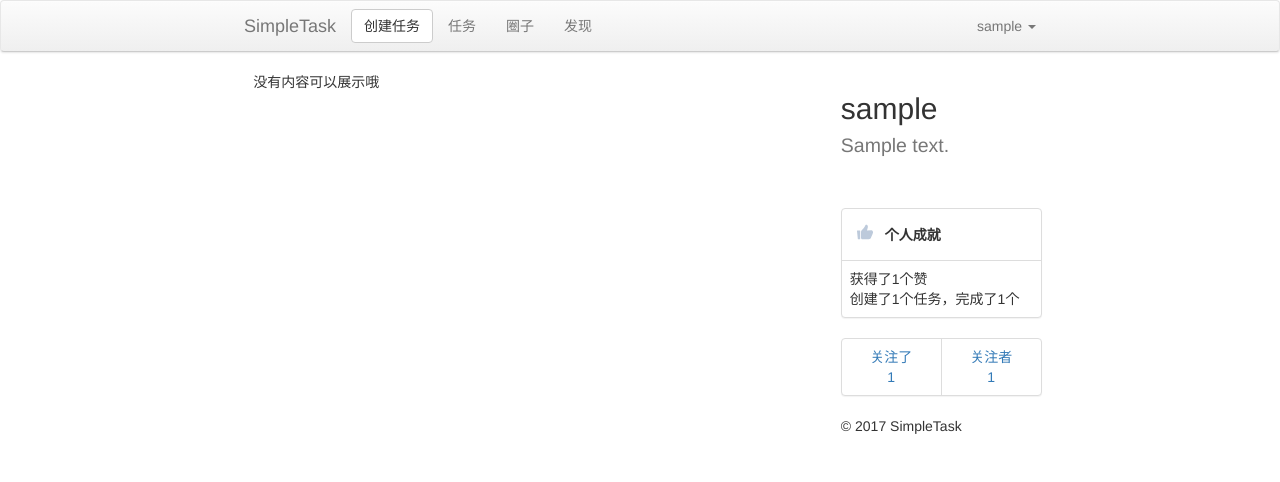
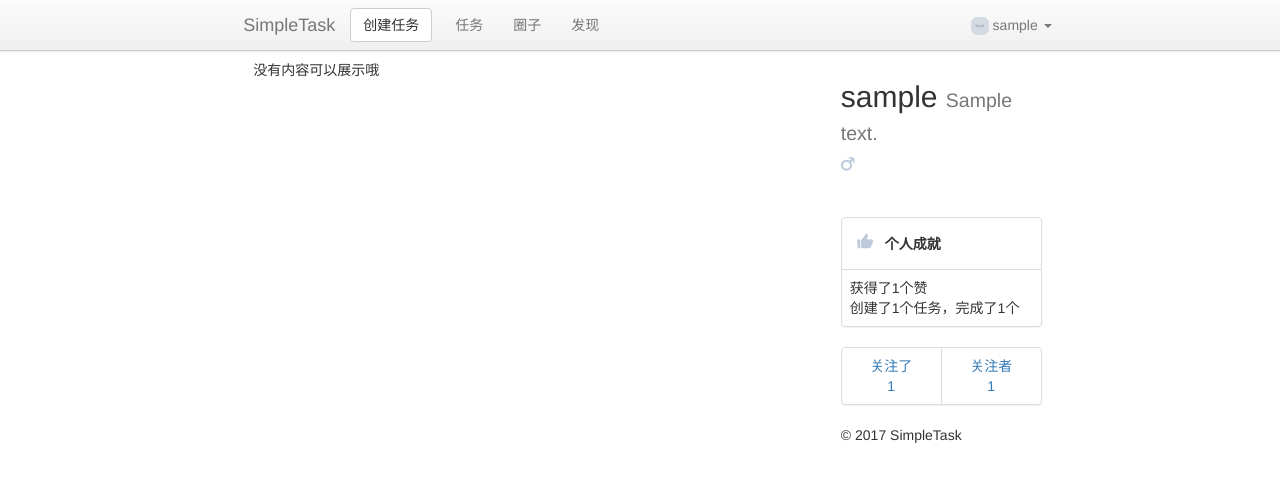
Before and after one commit to angeic/simple_task, a Flask app: a page that uses webapp/templates/base.html in a window 1280 px wide. Shown: the top 482 px of the page. Run offline with Flask 2, Linux system fonts and the light colour scheme; a user stored in the database is signed in; tables that the repository leaves empty hold one stand-in row (values such as "Sample post"); grey boxes marked "Sample" are stand-in pictures; some libraries are stand-ins or nearby versions.

Commit message:
1、调整头像的代码；2、调整评论显示

```diff
--- a/webapp/controllers/login.py
+++ b/webapp/controllers/login.py
@@ -12,7 +12,7 @@ login_blueprint = Blueprint(
 @login_blueprint.route('/', methods=['POST', 'GET'])
 def home():
     if 'user_id' in session:
-        return redirect(url_for('task.main'))
+        return redirect(url_for('task.home'))
     action = request.args.get('action')
     login_form = LoginForm()
     register_form = RegisterForm()
--- a/webapp/controllers/people.py
+++ b/webapp/controllers/people.py
@@ -13,6 +13,8 @@ people_blueprint = Blueprint(
 @login_required
 def people(username):
     display_user = User.query.filter_by(username=username).first()
+
+
     # 完成时间倒序
     if current_user in display_user.following.all():
         tasks = Task.query.filter(Task.user_id == display_user.id, Task.public_level.in_([2, 3])).order_by(Task.status.asc(),Task.deadline.asc(), Task.id.asc()).all()
--- a/webapp/controllers/task.py
+++ b/webapp/controllers/task.py
@@ -14,7 +14,7 @@ task_blueprint = Blueprint(
 @login_required
 def home():
     # 最后期限倒序
-    tasks = Task.query.filter(Task.user_id == current_user.id, Task.status != 1).order_by(Task.status.asc(),Task.deadline.asc(), Task.id.asc()).all()
+    tasks = Task.query.filter(Task.user_id == current_user.id).order_by(Task.status.asc(),Task.deadline.asc(), Task.id.asc()).all()
     return render_template('task/task.html',
                            page_title='任务列表',
                            tasks=tasks,
--- a/webapp/models.py
+++ b/webapp/models.py
@@ -26,6 +26,12 @@ class User(db.Model, UserMixin):
     avatar = db.Column(db.String(500))
     tasks = db.relationship(
         'Task',
+        backref='user',
+        lazy='dynamic'
+    )
+
+    comments = db.relationship(
+        'Comment',
         backref='user',
         lazy='dynamic'
     )
@@ -95,6 +101,21 @@ class User(db.Model, UserMixin):
     def relation(self):
         if current_user.username != self.username:
             return list(set(current_user.following.all()) & set(self.follower.all()))
+
+    def gender_text(self):
+        if self.gender == 0:
+            return '她'
+        else:
+            return '他'
+
+    def get_avatar(self):
+        if self.avatar:
+            return '/static/images/'+self.avatar
+        else:
+            if self.gender == 0:
+                return '/static/images/0.png'
+            else:
+                return '/static/images/1.png'
 
 
 class Task(db.Model):
@@ -182,10 +203,6 @@ class Comment(db.Model):
     date = db.Column(db.TIMESTAMP(), server_default=func.now())
     task_id = db.Column(db.Integer(), db.ForeignKey('task.id'), nullable=False)
 
-    def username(self):
-        user = User.query.filter_by(id=self.user_id).first()
-        return user.username
-
     def __repr__(self):
         return '<Comment: {}>'.format(self.text[:15])
 
--- a/webapp/templates/base.html
+++ b/webapp/templates/base.html
@@ -11,10 +11,10 @@
     {%block script %}{%endblock%}
 
 </head>
-<body>
+<body style="margin:60px 0 0 0">
 
 {# 导航开始 #}
-<nav class="navbar navbar-default " role="navigation">
+<nav class="navbar navbar-default navbar-fixed-top" role="navigation">
     <div class="col-sm-8 col-sm-offset-2">
         <div class="navbar-header">
             <button type="button" class="navbar-toggle" data-toggle="collapse"
@@ -25,7 +25,7 @@
                 <span class="icon-bar"></span>
             </button>
             <a class="navbar-brand" href="{{url_for('home')}}">SimpleTask</a>
-            <input type="button" class="btn navbar-btn btn-default add-task-btn" value="创建任务">
+            <div class="pull-right"><input type="button" class="btn navbar-btn btn-default add-task-btn" value="创建任务">&nbsp;&nbsp;</div>
 
         </div>
         <div class="collapse navbar-collapse" id="example-navbar-collapse">
@@ -37,7 +37,7 @@
             <ul class="nav navbar-nav navbar-right">
                 <li class="dropdown">
                     <a href="#" class="dropdown-toggle" data-toggle="dropdown">
-                        {{current_user.username}} <b class="caret"></b>
+                        <img src="{{current_user.get_avatar()}}" width="18" height="18" class="img-rounded" /> {{current_user.username}} <b class="caret"></b>
                     </a>
                     <ul class="dropdown-menu ">
                         <li><a href="{{url_for('people.people',username=current_user.username)}}">我的主页</a></li>
@@ -53,7 +53,7 @@
 {# 导航结束 #}
 
 
-<div class="container-fluid">
+<div class="container-fluid" >
 
     <div class="col-sm-8 col-sm-offset-2">
     {% with messages = get_flashed_messages(with_categories=true) %}
--- a/webapp/templates/circle/home.html
+++ b/webapp/templates/circle/home.html
@@ -10,7 +10,7 @@
     <div class="col-sm-12">
 
 
-            {{macros_block.people_task(current_user,tasks)}} {#展示tasks#}
+            {{macros_block.show_task(current_user,tasks)}} {#展示tasks#}
 
 
     </div>
--- a/webapp/templates/macros_block.html
+++ b/webapp/templates/macros_block.html
@@ -5,8 +5,12 @@
 <div class ="col-sm-3">
     <div class = "row">
         <h2>{{display_user.username}}
-            {%if display_user.bio%}<br />
-            <small>{{display_user.bio}}{%endif%}</small></h2>
+            <small>{{display_user.bio | default('',true)}}</small></h2>
+            {% if display_user.gender == 0 %}
+                <svg width="14" height="16" viewBox="0 0 12 16" class="IconGraf-icon" style="height:16px;width:14px;" aria-hidden="true"><path d="M6 0C2.962 0 .5 2.462.5 5.5c0 2.69 1.932 4.93 4.485 5.407-.003.702.01 1.087.01 1.087H3C1.667 12 1.667 14 3 14s1.996-.006 1.996-.006v1c0 1.346 2.004 1.346 1.998 0-.006-1.346 0-1 0-1S7.658 14 8.997 14c1.34 0 1.34-2-.006-2.006H6.996s-.003-.548-.003-1.083C9.555 10.446 11.5 8.2 11.5 5.5 11.5 2.462 9.038 0 6 0zM2.25 5.55C2.25 3.48 3.93 1.8 6 1.8c2.07 0 3.75 1.68 3.75 3.75C9.75 7.62 8.07 9.3 6 9.3c-2.07 0-3.75-1.68-3.75-3.75z" fill-rule="evenodd"/></svg>
+            {% else %}
+                <svg viewBox="0 0 14 14" width="14" height="16" class="IconGraf-icon" style="height:16px;width:14px;" aria-hidden="true"><path d="M3.025 10.64c-1.367-1.366-1.367-3.582 0-4.95 1.367-1.366 3.583-1.366 4.95 0 1.367 1.368 1.367 3.584 0 4.95-1.367 1.368-3.583 1.368-4.95 0zm10.122-9.368c-.002-.414-.34-.75-.753-.753L8.322 0c-.413-.002-.746.33-.744.744.002.413.338.75.75.752l2.128.313c-.95.953-1.832 1.828-1.832 1.828-2.14-1.482-5.104-1.27-7.013.64-2.147 2.147-2.147 5.63 0 7.777 2.15 2.148 5.63 2.148 7.78 0 1.908-1.91 2.12-4.873.636-7.016l1.842-1.82.303 2.116c.003.414.34.75.753.753.413.002.746-.332.744-.745l-.52-4.073z" fill-rule="evenodd"/></svg>
+            {% endif %}
     </div>
     <div class = "row">
         {{main_macros.follow_mark(display_user,current_user)}}<br /><br />
@@ -39,11 +43,9 @@
             {%if display_user.relation() %}
                 <ul class="list-group">
                     <li class="list-group-item">
-                        我关注的人中{{display_user.relation()|length}}人关注了他<br>
+                        我关注的人中{{display_user.relation()|length}}人关注了{{ display_user.gender_text() }}<br>
                     {%for the_people in display_user.relation()%}
-                        <a href="{{url_for('people.people',username=the_people.username)}}" title="{{the_people.username}}">
-                            <img src="{{the_people.avatar| default('/static/images/1.jpg',true)}}" width="24" height="24" />
-                        </a>
+                        <a href="{{url_for('people.people',username=the_people.username)}}" title="{{the_people.username}}"><img src="{{people.get_avatar()}}" class="img-rounded" width="24" height="24" /></a>
                         {%endfor%}
                     </li>
                 </ul>
@@ -70,9 +72,9 @@
     {% for people in peoples %}
         <div class="row">
             <div class = "col-xs-3 col-sm-2">
-
-                    <img class="img-responsive img-rounded"  src="{{url_for('static',filename='images/male.svg')}}" />
-
+                <a href="{{url_for('people.people',username=people.username)}}">
+                    <img class="img-responsive img-rounded" src="{{people.get_avatar()}}" />
+                </a>
             </div>
 
             <div class = "col-xs-9 col-sm-10">
@@ -100,15 +102,15 @@
         {% for task in tasks %}
 
             <div class="row">
-                <h5>{{ main_macros.task_like_mark(task,current_user) }} {#点赞模块#}
-                <a href="{{url_for('people.people',username=task.user.username)}}"><img src="{{url_for('static',filename='images/1.jpg')}}" width="32" height="32" /></a>
-                <a href="{{url_for('people.people',username=task.user.username)}}" ><strong>{{task.user.username}}</strong></a> • <small>{{task.create_time}}</small></h5>
+                <h6>{{ main_macros.task_like_mark(task,current_user) }} {#点赞模块#}
+                <a href="{{url_for('people.people',username=task.user.username)}}"><img src="{{task.user.get_avatar()}}" class="img-rounded" width="30" height="30" /></a>
+                <a href="{{url_for('people.people',username=task.user.username)}}" >{{task.user.username}}</a> • <small>{{task.create_time}}</small></h6>
             </div>
 
             <div class="row">
-                <h6>
+                <h4>
                     <a href="{{url_for('task.page',task_id=task.id)}}"><strong>{{ task.title }}</strong></a>{{main_macros.task_status_mark(task)}}
-                </h6>
+                </h4>
             </div>
 
             <div class="row">
@@ -131,6 +133,7 @@
             没有内容可以展示哦
         </div>
     {%endif%}
+
 {% endmacro %}
 
 
@@ -152,12 +155,16 @@
         </div>
 
          <div class = "row">
+             <table class="table table-hover">
+                 <tbody>
         {% for comment in comments %}
-            <div class = "row">
-                {{comment.username()}}在{{comment.date}}说：
-                <br />{{comment.text}}
-            </div>
+                    <tr><td>
+                        <p class="text-muted small"><img src="{{comment.user.get_avatar()}}" class="img-rounded" width="30" height="30" /> {{comment.user.username}} 发表于 {{comment.date}}：</p>
+                        <p>{{comment.text}}</p>
+                    </td></tr>
         {% endfor %}
+                 </tbody>
+             </table>
          </div>
 
     {% else %}
--- a/webapp/templates/people/people.html
+++ b/webapp/templates/people/people.html
@@ -1,5 +1,4 @@
 {% extends "base.html" %}
-{% import "macros.html" as main_macros %}
 {% import "macros_block.html" as macros_block %}
 {% block title %}{{display_user.username}} - {{super()}}{% endblock %}
 
@@ -7,7 +6,7 @@
 <div class="col-lg-9">
     <div class="col-sm-12">
 
-        {{macros_block.show_task(current_user,tasks)}} {#展示tasks#}
+    {{macros_block.show_task(current_user,tasks)}} {#展示tasks#}
 
     </div>
 </div>
--- a/webapp/templates/task/task_page.html
+++ b/webapp/templates/task/task_page.html
@@ -8,7 +8,7 @@
 
         <div class = "row">{# 任务头 #}
             <h3>{{ task.title }}{{main_macros.task_status_mark(task)}}</h3>
-            <small>创建于{{task.create_time}}，计划完成时间{{task.deadline}}{% if task.is_overtime() %}，{{task.over_time() }}{%endif%}</small>
+            <small>{{task.user.username}} 创建于{{task.create_time}}，计划完成时间{{task.deadline}}{% if task.is_overtime() %}，{{task.over_time() }}{%endif%}</small>
         </div>
 
 
```
Also changed, not shown: create_database.py (+21 -4 lines), webapp/static/images/0.png (added), webapp/static/images/1.png (added), webapp/static/images/hello.jpg (added), webapp/templates/macros.html (indentation only).
